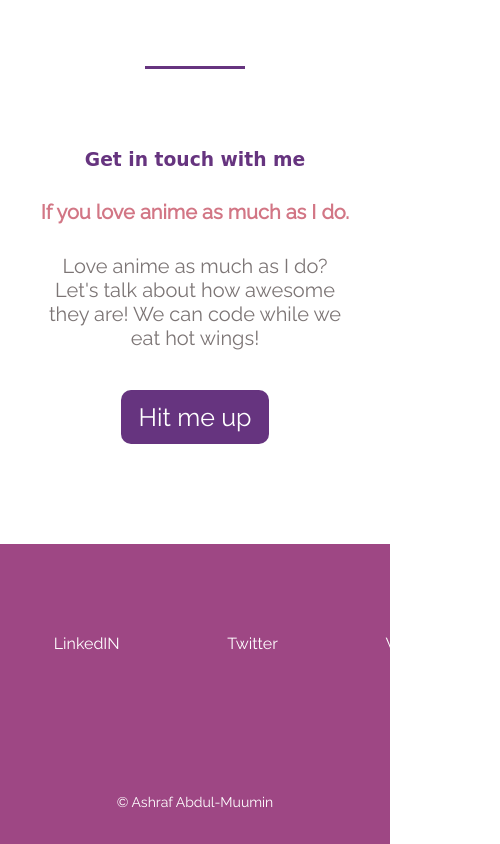
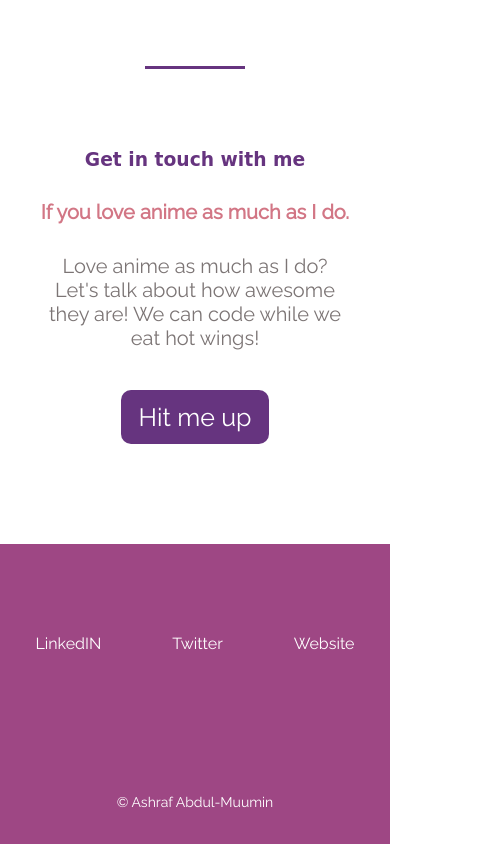
Before and after one commit to Skinpain-Chiri/personal_site, a plain HTML site: page index.html in a window 390 px wide. Shown: the part 1471-2315 px from the top of the page, 500 px wide, since content can reach past the window. Drawn offline with Linux system fonts and the light colour scheme; a web font is replaced by a local one.

Commit message:
Update index.html

```diff
--- a/index.html
+++ b/index.html
@@ -141,6 +141,10 @@
                     width: auto;
                 }
 
+                .footer .links {
+                    width: 100%;
+                }
+
             }
         </style>
     </head>
```
